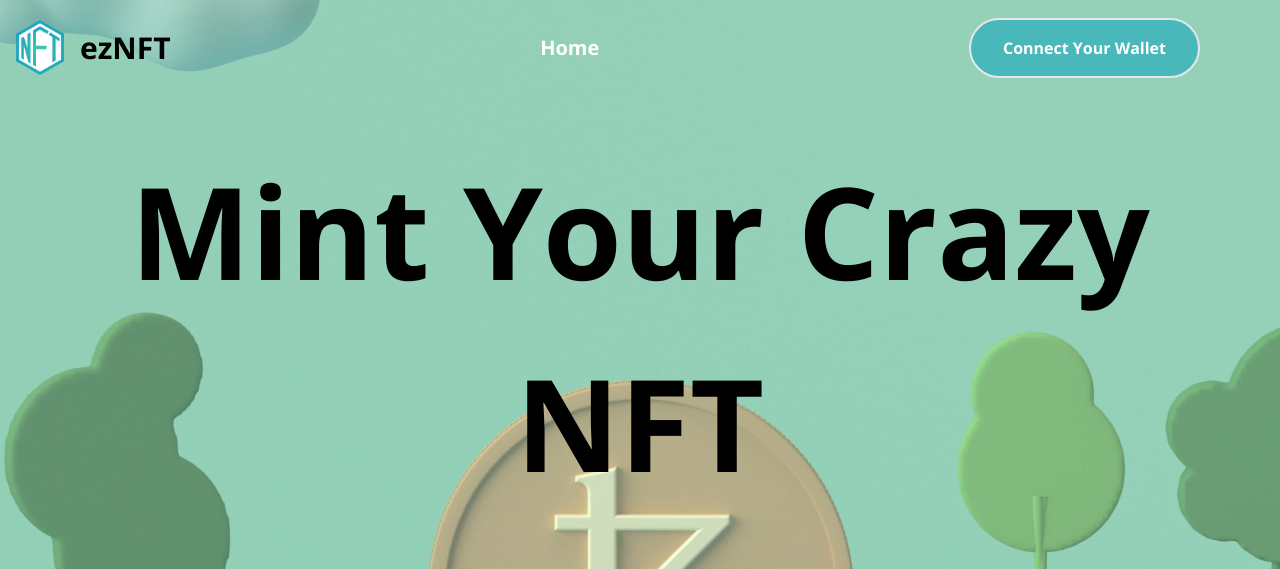
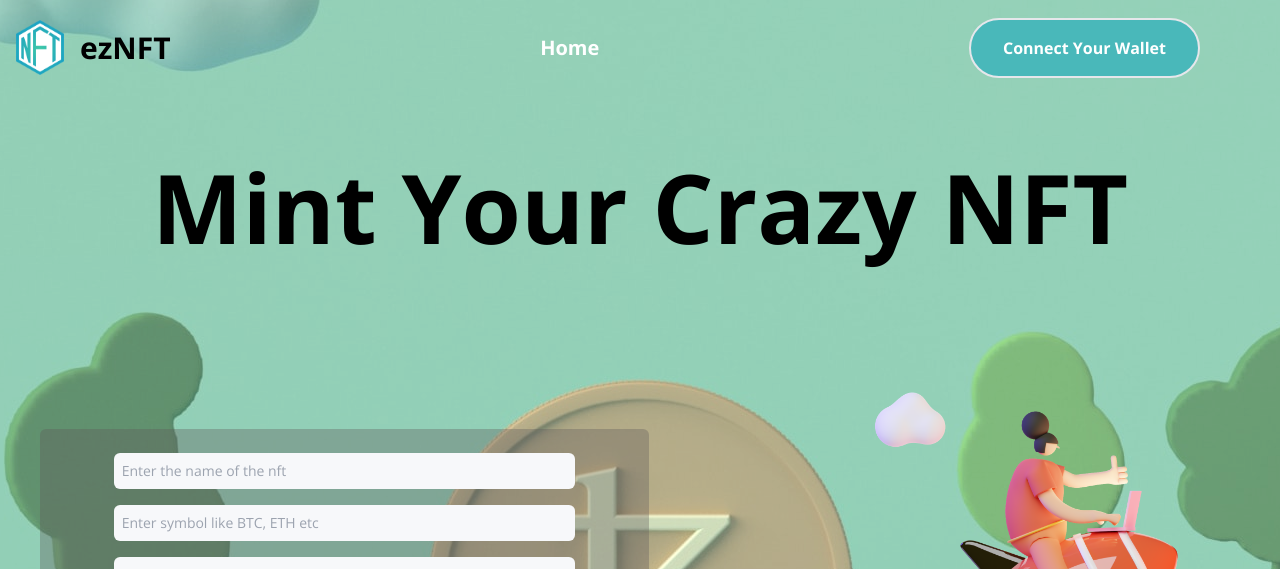
Before and after one commit to subhradwip01/ezNFT, a React (Vite) app in the folder client/: page /mint in a window 1280 px wide. Shown: the top 569 px of the page. Built offline with nearby package versions, Linux system fonts and the light colour scheme.

Commit message:
Styling fix
Signed-off-by: subhradwip01 <subhradwip01@gmail.com>

```diff
--- a/client/src/components/PageHeader.jsx
+++ b/client/src/components/PageHeader.jsx
@@ -2,7 +2,7 @@ import React from 'react'
 
 const PageHeader = ({title}) => {
   return (
-    <h1 className='w-full text-center font-bold md:text-[8rem] text-[3rem]'>{title}</h1>
+    <h1 className='w-full text-center font-bold md:text-[6rem] text-[3rem]'>{title}</h1>
   )
 }
 
```
